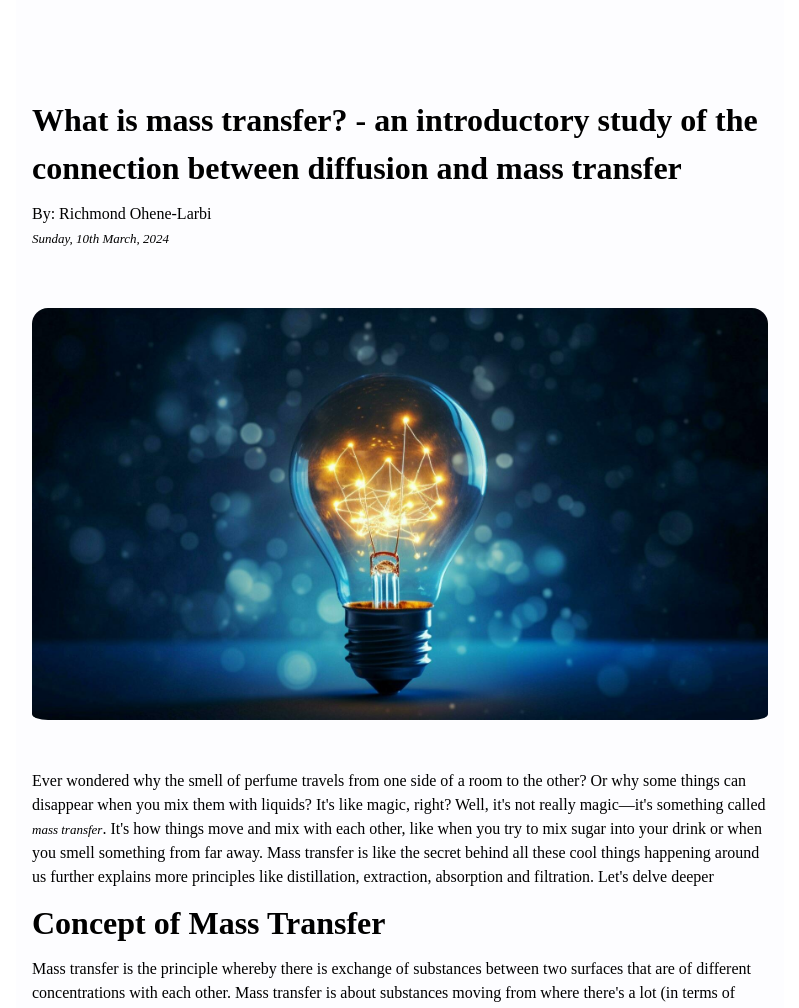
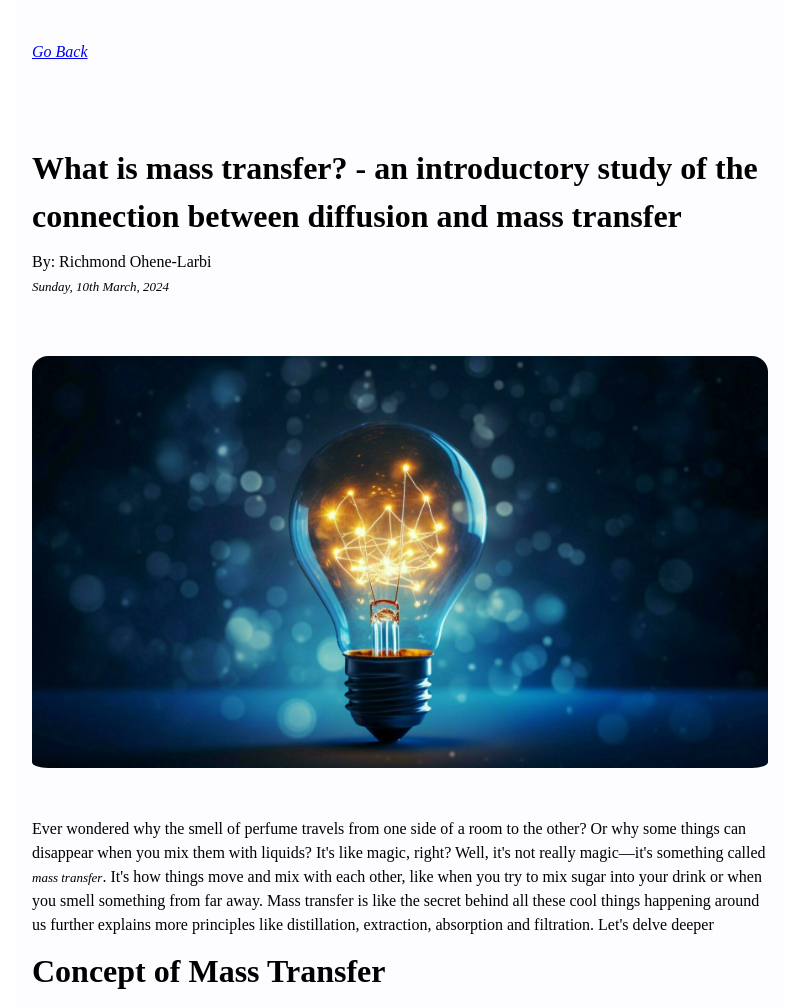
Before and after one commit to Ohene-Larbi/Blog, a website built with Vite: page blog/mtp.html in a window 1280 px wide. Shown: the top 1008 px of the page, without its empty margins (240-1039 px from the left). Built offline with nearby package versions, Linux system fonts and the light colour scheme.

Commit message:
almost done

```diff
--- a/blog/mtp.css
+++ b/blog/mtp.css
@@ -29,6 +29,18 @@ main{
     font-size: 1rem;
     background-color: rgba(243, 245, 254, 0.182) ;
 
+
+}
+.back {
+    color: inherit;
+    padding-top: 1.5rem;
+}
+.back a:hover{
+    font-size: 1.1rem;
+    transition: 0.3s;
+
+    cursor: pointer;
+    color: brown;
 
 }
 .list{
--- a/blog/mtp.html
+++ b/blog/mtp.html
@@ -9,6 +9,7 @@
   <body>
     <div class="gradient"></div>
     <main>
+      <div class="back"><a href="/index.html">Go Back</a></div>
       <h1>
         What is mass transfer? - an introductory study of the connection between
         diffusion and mass transfer
```
